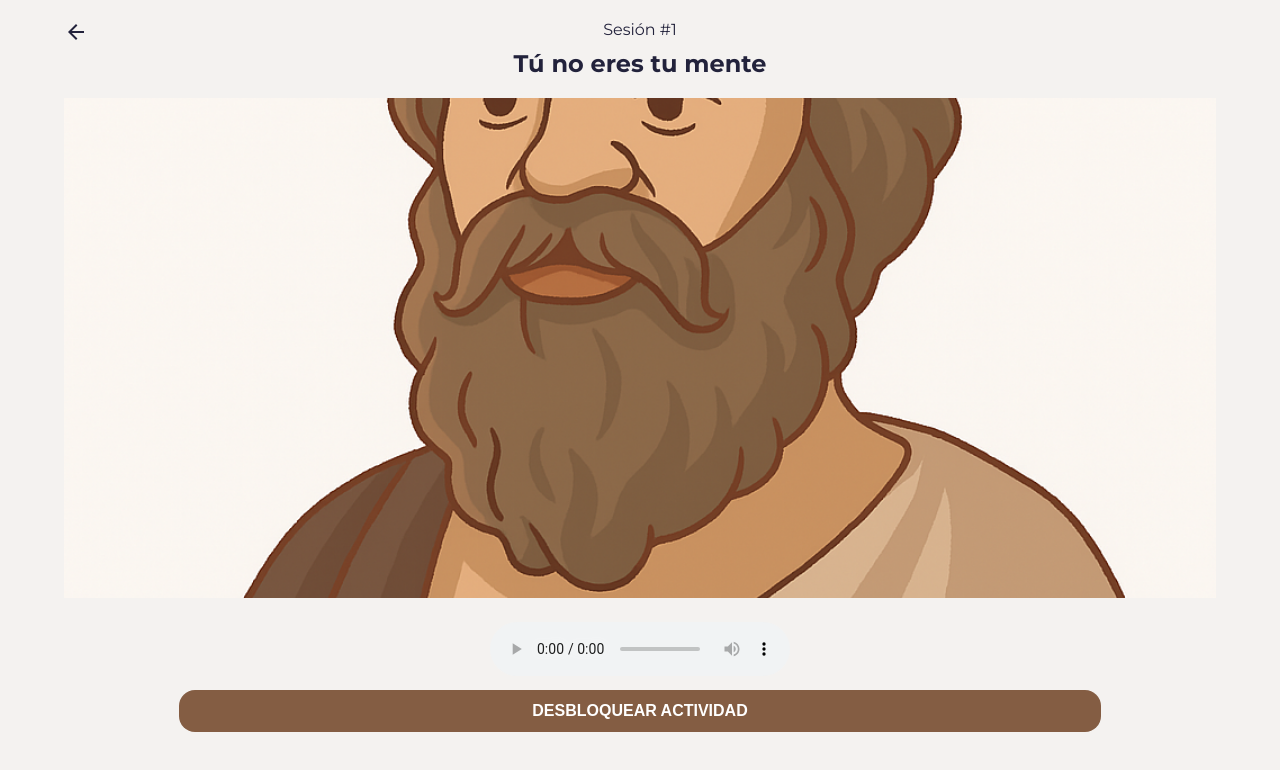
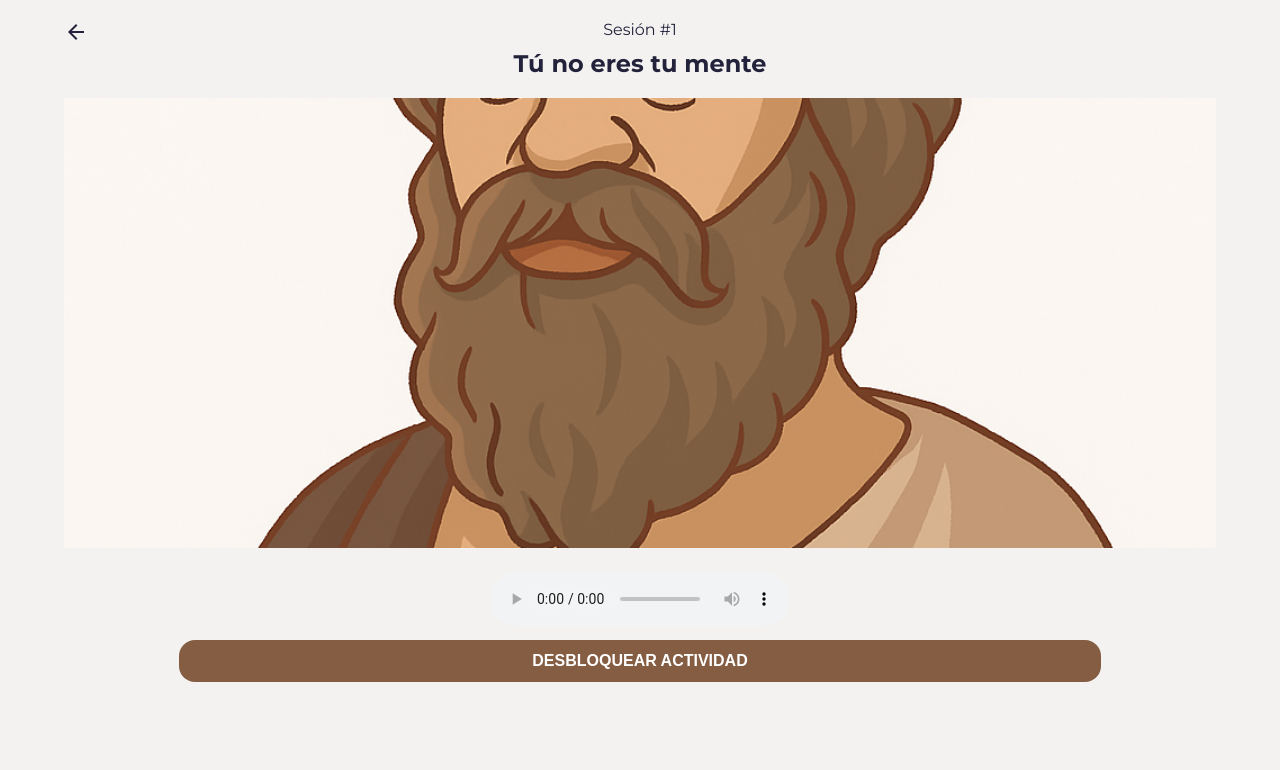
Before and after one commit to alejandroluisacosta/detox-mental-2.0, a React (Vite) app in the folder frontend/: page /session/1 in a window 1280 px wide. Shown: the top 770 px of the page. Built offline with nearby package versions, Linux system fonts and the light colour scheme.

Commit message:
hotfix: modify session image height / deployment iteration

```diff
--- a/frontend/src/Components/Session/Session.css
+++ b/frontend/src/Components/Session/Session.css
@@ -20,7 +20,7 @@
 
 .session__image {
     width: 100%;
-    max-height: 500px;
+    max-height: 450px;
     object-fit: cover;
     margin-bottom: 20px;
 }
```
